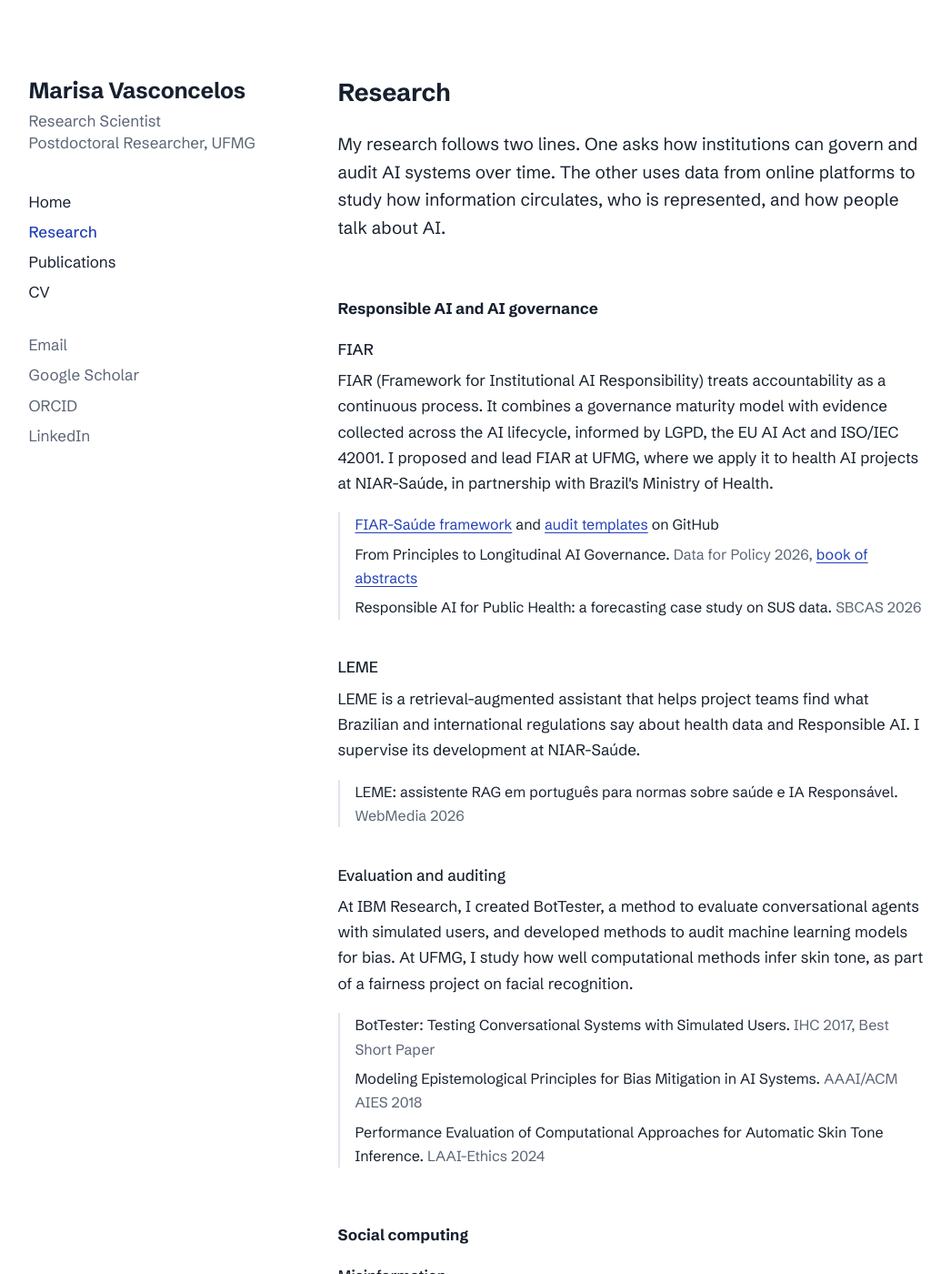
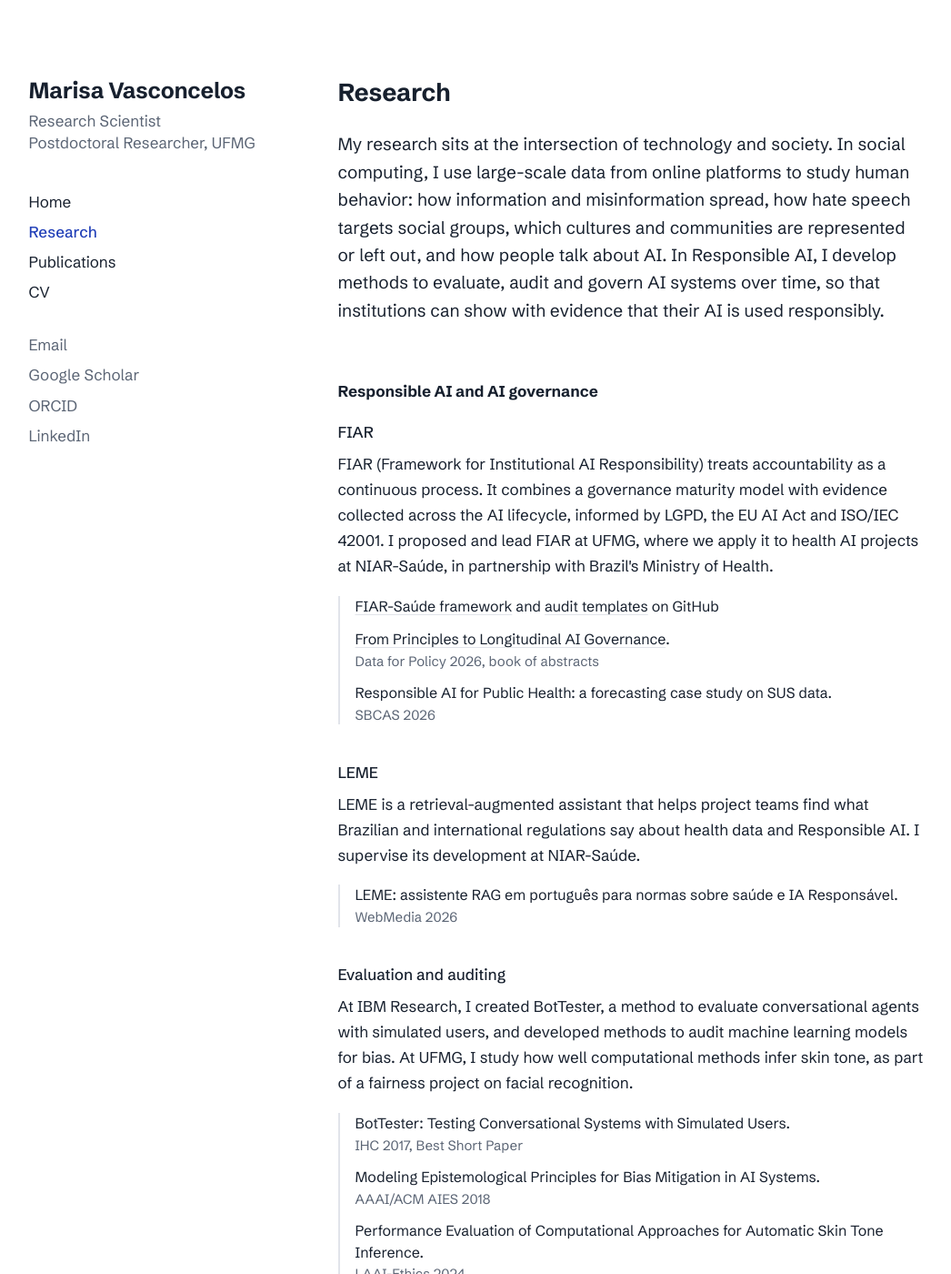
Before and after one commit to marisavas/marisavas.github.io, a Jekyll site: the page built from _pages/research.md, in a window 1280 px wide and 1400 px high. Shown: the whole window at 91% size, without its empty margins (107-1153 px from the left). Built offline with Jekyll 4.4.1, drawn with Linux system fonts in a browser that asks for light colours; some of the changed text lies outside the part shown.

Commit message:
Research page: new intro, linked titles, clearer references and press list

```diff
--- a/_config.yml
+++ b/_config.yml
@@ -22,7 +22,6 @@ exclude:
   - "*.old"
   - "*.old_fut"
   - backup
-  - images/PORTRAIT_SPEC.md
   - _bibliography
 
 google_analytics: G-2ZK8Y6NZWJ
--- a/_pages/research.md
+++ b/_pages/research.md
@@ -9,7 +9,7 @@ custom_css:
 <h1>Research</h1>
 
 <div class="intro">
-  <p>My research follows two lines. One asks how institutions can govern and audit AI systems over time. The other uses data from online platforms to study how information circulates, who is represented, and how people talk about AI.</p>
+  <p>My research sits at the intersection of technology and society. In social computing, I use large-scale data from online platforms to study human behavior: how information and misinformation spread, how hate speech targets social groups, which cultures and communities are represented or left out, and how people talk about AI. In Responsible AI, I develop methods to evaluate, audit and govern AI systems over time, so that institutions can show with evidence that their AI is used responsibly.</p>
 </div>
 
 <section aria-labelledby="rai">
@@ -20,7 +20,7 @@ custom_css:
     <p>FIAR (Framework for Institutional AI Responsibility) treats accountability as a continuous process. It combines a governance maturity model with evidence collected across the AI lifecycle, informed by LGPD, the EU AI Act and ISO/IEC 42001. I proposed and lead FIAR at UFMG, where we apply it to health AI projects at NIAR-Saúde, in partnership with Brazil's Ministry of Health.</p>
     <ul class="refs">
       <li><a href="https://github.com/niar-saude-ufmg/FIAR-Saude">FIAR-Saúde framework</a> and <a href="https://github.com/niar-saude-ufmg/FIAR-Audit-Template">audit templates</a> on GitHub</li>
-      <li>From Principles to Longitudinal AI Governance. <span class="venue">Data for Policy 2026,</span> <a href="https://doi.org/10.5281/zenodo.22660429">book of abstracts</a></li>
+      <li><a href="https://doi.org/10.5281/zenodo.22660429">From Principles to Longitudinal AI Governance</a>. <span class="venue">Data for Policy 2026, book of abstracts</span></li>
       <li>Responsible AI for Public Health: a forecasting case study on SUS data. <span class="venue">SBCAS 2026</span></li>
     </ul>
   </div>
@@ -51,8 +51,8 @@ custom_css:
     <h3>Misinformation</h3>
     <p>With colleagues at UFMG, I studied how misinformation spreads in public WhatsApp groups in Brazil during elections and the COVID-19 pandemic, across text, audio, images and video.</p>
     <ul class="refs">
-      <li>(Mis)Information Dissemination in WhatsApp: Gathering, Analyzing and Countermeasures. <span class="venue">The Web Conference 2019</span></li>
-      <li>Analyzing the Use of Audio Messages in WhatsApp Groups. <span class="venue">The Web Conference 2020</span></li>
+      <li><a href="https://homepages.dcc.ufmg.br/~fabricio/download/resende-www2019.pdf">(Mis)Information Dissemination in WhatsApp: Gathering, Analyzing and Countermeasures</a>. <span class="venue">The Web Conference 2019</span></li>
+      <li><a href="https://homepages.dcc.ufmg.br/~fabricio/download/www20-maros.pdf">Analyzing the Use of Audio Messages in WhatsApp Groups</a>. <span class="venue">The Web Conference 2020</span></li>
     </ul>
   </div>
 
@@ -60,13 +60,46 @@ custom_css:
     <h3>Hate speech and underrepresentation</h3>
     <p>I study racist speech in Portuguese, the ties between Black and tech communities online, and gender gaps in STEM measured through advertising data.</p>
     <ul class="refs">
-      <li>Detecção de Discursos Racistas em Português na Rede Social X. <span class="venue">BraSNAM 2025, Best Paper Award</span></li>
-      <li>Characterizing the Social Ties between Black and Tech Communities on Twitter. <span class="venue">ACM WebSci 2022</span></li>
-      <li>From Inclusion to Contention: Analyzing DEI and "Woke" Narratives on Reddit. <span class="venue">ASONAM 2025,</span> <a href="https://doi.org/10.1007/978-3-032-13821-7_22">paper</a></li>
+      <li><a href="https://sol.sbc.org.br/index.php/brasnam/article/view/36381">Detecção de Discursos Racistas em Português na Rede Social X</a>. <span class="venue">BraSNAM 2025, Best Paper Award</span></li>
+      <li><a href="https://dl.acm.org/doi/10.1145/3501247.3531544">Characterizing the Social Ties between Black and Tech Communities on Twitter</a>. <span class="venue">ACM WebSci 2022</span></li>
+      <li><a href="https://doi.org/10.1007/978-3-032-13821-7_22">From Inclusion to Contention: Analyzing DEI and "Woke" Narratives on Reddit</a>. <span class="venue">ASONAM 2025</span></li>
     </ul>
   </div>
+
 
   <div class="topic">
     <h3>Cultural representation</h3>
     <p>I look at how endangered Brazilian Indigenous languages are covered on Wikipedia, and at the opportunities and ethical limits of using AI to document and revitalize them.</p>
     <ul class="refs">
+      <li><a href="https://ojs.aaai.org/index.php/ICWSM/article/view/31407/33567">Disappearing Without a Trace: Wikipedia Articles on Endangered Brazilian Indigenous Languages</a>. <span class="venue">ICWSM 2024</span></li>
+      <li><a href="https://ijcai.org/proceedings/2023/685">Balancing Social Impact, Opportunities, and Ethical Constraints of Using AI in the Documentation and Vitalization of Indigenous Languages</a>. <span class="venue">IJCAI 2023</span></li>
+    </ul>
+  </div>
+
+  <div class="topic">
+    <h3>AI in public discourse</h3>
+    <p>I study how AI is framed in public discourse across languages and media, and which opinions large language models present on social questions.</p>
+    <ul class="refs">
+      <li><a href="https://doi.org/10.1145/3795766.3799781">Framing AI on YouTube: A Comparative Analysis of Discourse in Brazil and the United States</a>. <span class="venue">ACM WebSci 2026</span></li>
+      <li><a href="https://aclanthology.org/2025.climatenlp-1.8/">AI and Climate Change Discourse: What Opinions Do Large Language Models Present?</a>. <span class="venue">ClimateNLP 2025</span></li>
+    </ul>
+  </div>
+</section>
+
+
+
+<section aria-labelledby="press">
+  <h2 id="press">In the press</h2>
+    <ul class="refs">
+    <li><a href="https://www.niar.dcc.ufmg.br/en/news/niar-na-data-for-policy-2026/">NIAR-Saúde presents AI governance framework at Data for Policy 2026</a> <span class="venue">NIAR-Saúde, 2026</span></li>
+    <li><a href="https://dcc.ufmg.br/love-data-day-brasil-2026-mobiliza-instituicoes-e-promove-debate-sobre-uso-responsavel-de-dados/">Love Data Day Brasil 2026 mobiliza instituições e promove debate sobre uso responsável de dados</a> <span class="venue">DCC/UFMG, 2026</span></li>
+    <li><a href="https://dcc.ufmg.br/19916-2/">Inteligência Artificial responsável é tema de palestra no DCC/UFMG</a> <span class="venue">DCC/UFMG, 2025</span></li>
+    <li><a href="https://dcc.ufmg.br/pesquisadores-do-dcc-ufmg-vencem-premio-de-melhores-artigos-no-brasnam-2025/">Pesquisadores do DCC/UFMG vencem prêmio de melhores artigos no BraSNAM 2025</a> <span class="venue">DCC/UFMG, 2025</span></li>
+    <li><a href="https://sbis.org.br/noticia/trabalhos-premiados-no-cbis24/">Trabalhos premiados no CBIS 2024</a> <span class="venue">SBIS, 2024</span></li>
+    <li><a href="https://www2.ufjf.br/midiadigital/?p=1774">WebMedia 2024 premia melhores trabalhos</a> <span class="venue">UFJF, 2024</span></li>
+    <li><a href="https://dcc.ufmg.br/professores-e-alunos-do-dcc-publicam-numero-recorde-de-artigos-na-icwsm/">Professores e alunos do DCC publicam número recorde de artigos na ICWSM</a> <span class="venue">DCC/UFMG, 2024</span></li>
+    <li><a href="https://dcc.ufmg.br/ex-aluna-do-dcc-ufmg-afirma-que-o-segredo-de-uma-carreira-de-sucesso-e-a-base-solida-recebida-durante-os-estudos/">Ex-aluna do DCC/UFMG afirma que o segredo de uma carreira de sucesso é a base sólida recebida durante os estudos</a> <span class="venue">DCC/UFMG, 2022</span></li>
+    <li><a href="https://jornal.usp.br/noticias/projeto-que-utiliza-inteligencia-artificial-pretende-fortalecer-linguas-indigenas-no-brasil/">Projeto de IA pretende fortalecer línguas indígenas no Brasil</a> <span class="venue">Jornal da USP</span></li>
+    <li><a href="https://dcc.ufmg.br/tild-iar/">TILD IAR: Iniciativa de Inteligência Artificial</a> <span class="venue">DCC/UFMG</span></li>
+  </ul>
+</section>
--- a/assets/css/styles-global.css
+++ b/assets/css/styles-global.css
@@ -174,12 +174,32 @@ img { max-width: 100%; height: auto; }
 
 .refs {
   list-style: none;
-  margin: .25rem 0 0;
+  margin: .5rem 0 0;
   padding: 0 0 0 1rem;
   border-left: 2px solid var(--rule);
 }
-.refs li { margin: 0 0 .35rem; font-size: .94rem; }
-.refs .venue { color: var(--muted); }
+.refs li {
+  margin: 0 0 .75rem;
+  font-size: .94rem;
+  line-height: 1.45;
+}
+
+.refs li:last-child { margin-bottom: 0; }
+.refs a {
+  color: var(--ink);
+  text-decoration-color: var(--rule);
+}
+.refs a:hover {
+  color: var(--link);
+  text-decoration-color: currentColor;
+}
+
+.refs .venue {
+  display: block;
+  color: var(--muted);
+  font-size: .88rem;
+  margin-top: .1rem;
+}
 
 /* ===== Publications page ===== */
 .page-note { color: var(--muted); }
```
Also changed, not shown: 2 other files.
